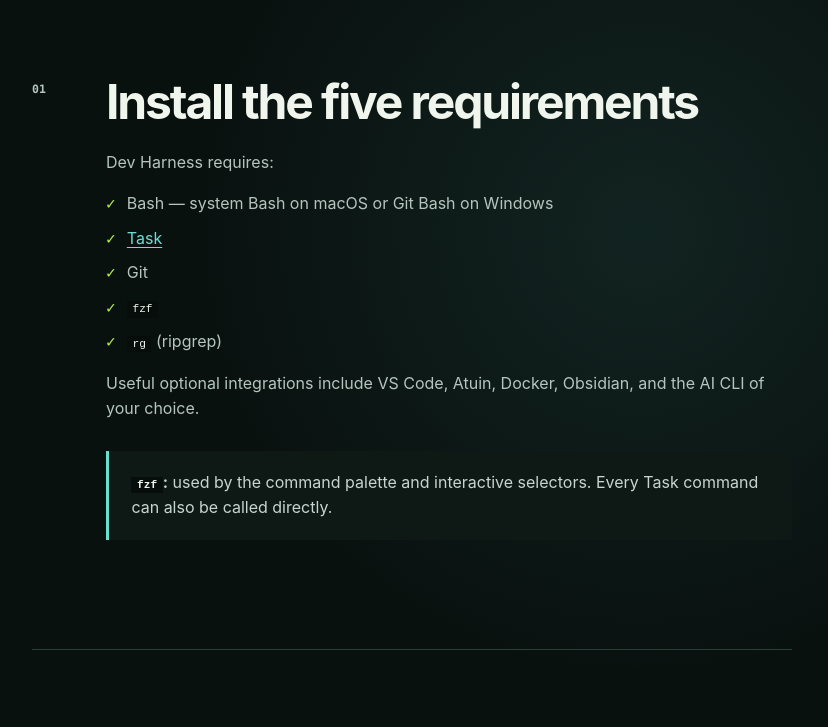
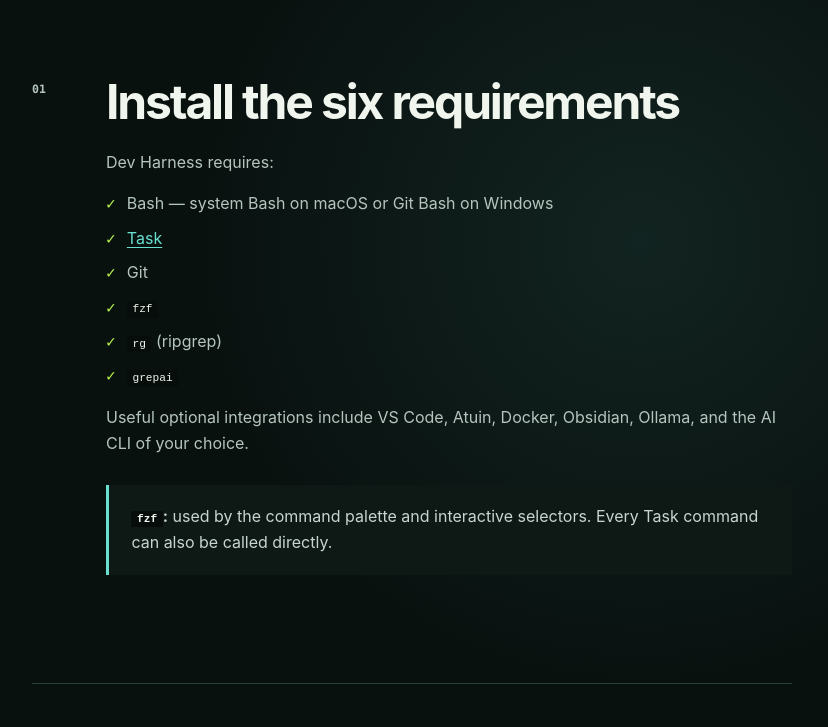
Before and after one commit to jplucinski/nj-dev-harness, a plain HTML site: page docs/site/tutorial.html in a window 1280 px wide. Shown: the part 640-1367 px from the top of the page, without its empty margins (383-1211 px from the left). Drawn offline with Linux system fonts and the light colour scheme.

Commit message:
Require grepai and document workplace semantic search.

```diff
--- a/docs/site/tutorial.html
+++ b/docs/site/tutorial.html
@@ -55,7 +55,7 @@
         <section class="tutorial-step" id="requirements">
           <p class="step-number">01</p>
           <div>
-            <h2>Install the five requirements</h2>
+            <h2>Install the six requirements</h2>
             <p>Dev Harness requires:</p>
             <ul class="check-list">
               <li>Bash — system Bash on macOS or Git Bash on Windows</li>
@@ -63,8 +63,9 @@
               <li>Git</li>
               <li><code>fzf</code></li>
               <li><code>rg</code> (ripgrep)</li>
+              <li><code>grepai</code></li>
             </ul>
-            <p>Useful optional integrations include VS Code, Atuin, Docker, Obsidian, and the AI CLI of your choice.</p>
+            <p>Useful optional integrations include VS Code, Atuin, Docker, Obsidian, Ollama, and the AI CLI of your choice.</p>
             <div class="callout"><strong><code>fzf</code>:</strong> used by the command palette and interactive selectors. Every Task command can also be called directly.</div>
           </div>
         </section>
@@ -162,6 +163,8 @@
               <div><code>gtask open</code><span>select a file below the current directory, with or without Git</span></div>
               <div><code>gtask changed</code><span>select a changed file, even before the first commit</span></div>
               <div><code>gtask search -- OrderService</code><span>search workplace content</span></div>
+              <div><code>gtask semantic -- authentication</code><span>search workplace code by meaning</span></div>
+              <div><code>gtask index</code><span>initialize the workplace semantic index</span></div>
             </div>
             <p>The <code>resume</code> preview shows branch state, changes relative to the base, and the highest-priority project TODO. It uses Atuin history when available and shell history otherwise.</p>
             <h3>Orient and hand off</h3>
```
Also changed, not shown: docs/site/index.html (+1 -1 lines), 13 other files.
